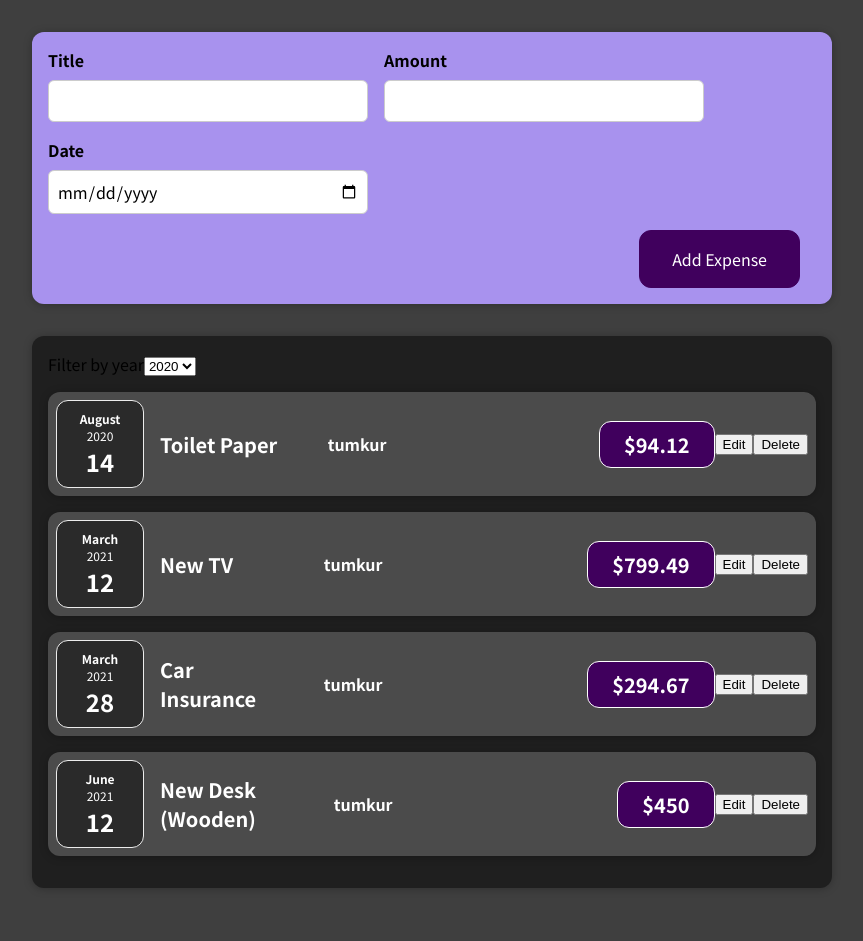
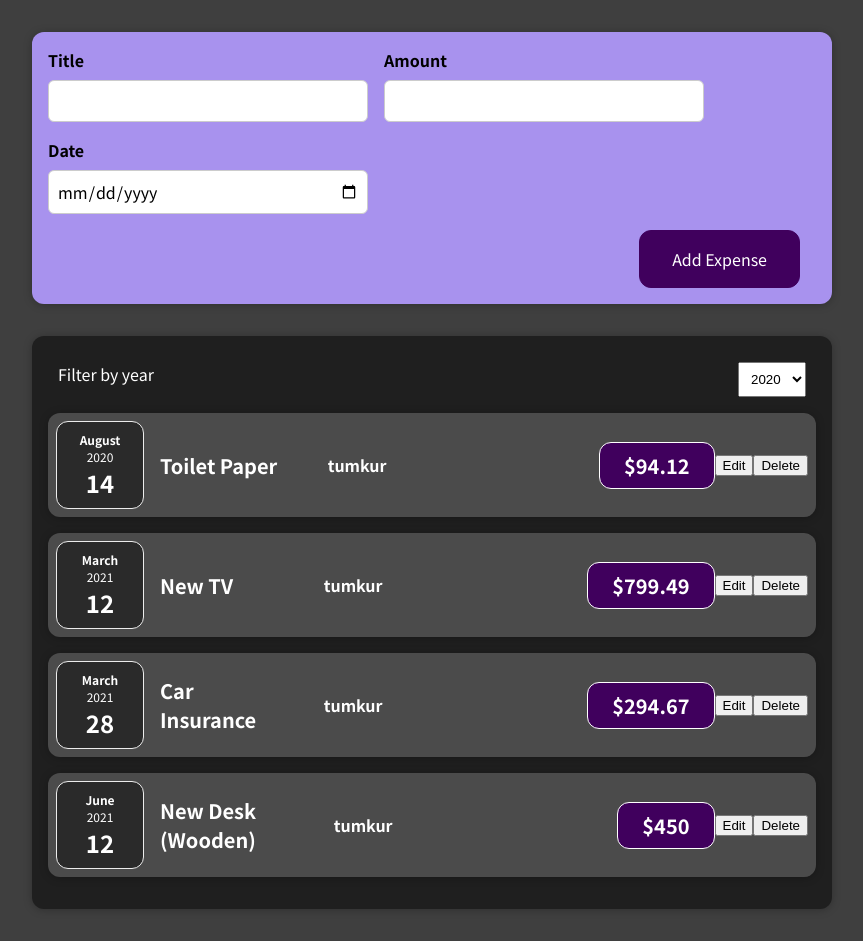
Before and after one commit to Fardeen2001/expense-tracker-in-react, a React (Create React App) app: page / in a window 1280 px wide. Shown: the whole page, without its empty margins (208-1071 px from the left). Before the commit the page ends 920 px from the top, so only its background shows below. Built offline with nearby package versions, Linux system fonts and the light colour scheme.

Commit message:
filter by year added

```diff
--- a/src/components/Expenses/ExpenseFilter.css
+++ b/src/components/Expenses/ExpenseFilter.css
@@ -0,0 +1,12 @@
+.filteraction {
+  margin: 10px;
+  display: flex;
+  justify-content: space-between;
+}
+.filterControls select {
+  padding: 0.5rem;
+}
+
+.filterControls label {
+  color: #ffffff;
+}
--- a/src/components/Expenses/ExpenseFilter.js
+++ b/src/components/Expenses/ExpenseFilter.js
@@ -6,8 +6,8 @@ export default function ExpenseFilter(props) {
     props.onChangeHandler(e.target.value);
   };
   return (
-    <div className="">
-      <div className="">
+    <div className="filterControls">
+      <div className="filteraction">
         <label>Filter by year</label>
         <select value={props.selected} onChange={dropDownChangeHandler}>
           <option value="2020">2020</option>
--- a/src/components/Expenses/ExpenseItems.js
+++ b/src/components/Expenses/ExpenseItems.js
@@ -10,7 +10,7 @@ const ExpenseItem = (props) => {
   const EditHandler = () => {
     setTitle("updated");
     setPrice(100);
-    console.log(title);
+    // console.log(title);
   };
   const DeleteHandler = () => {
     //console.log("DeleteClicked")
```
